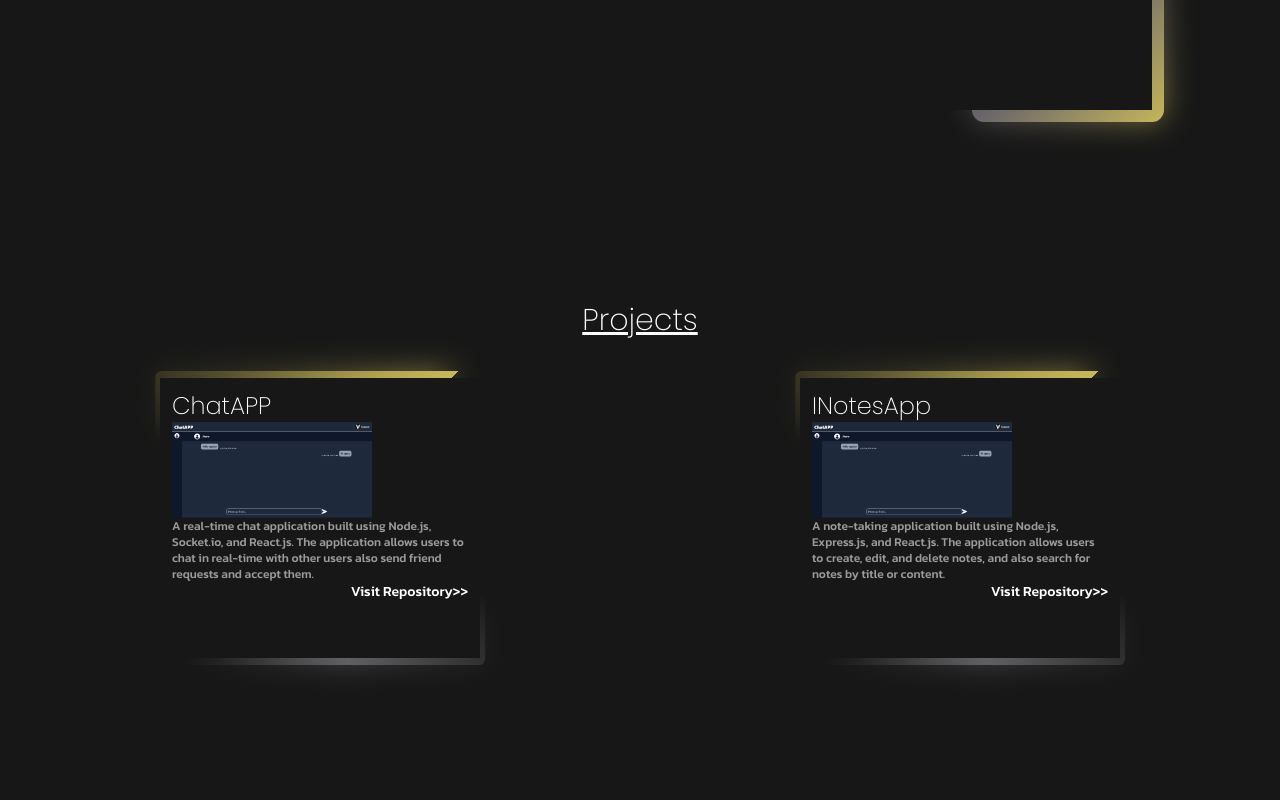
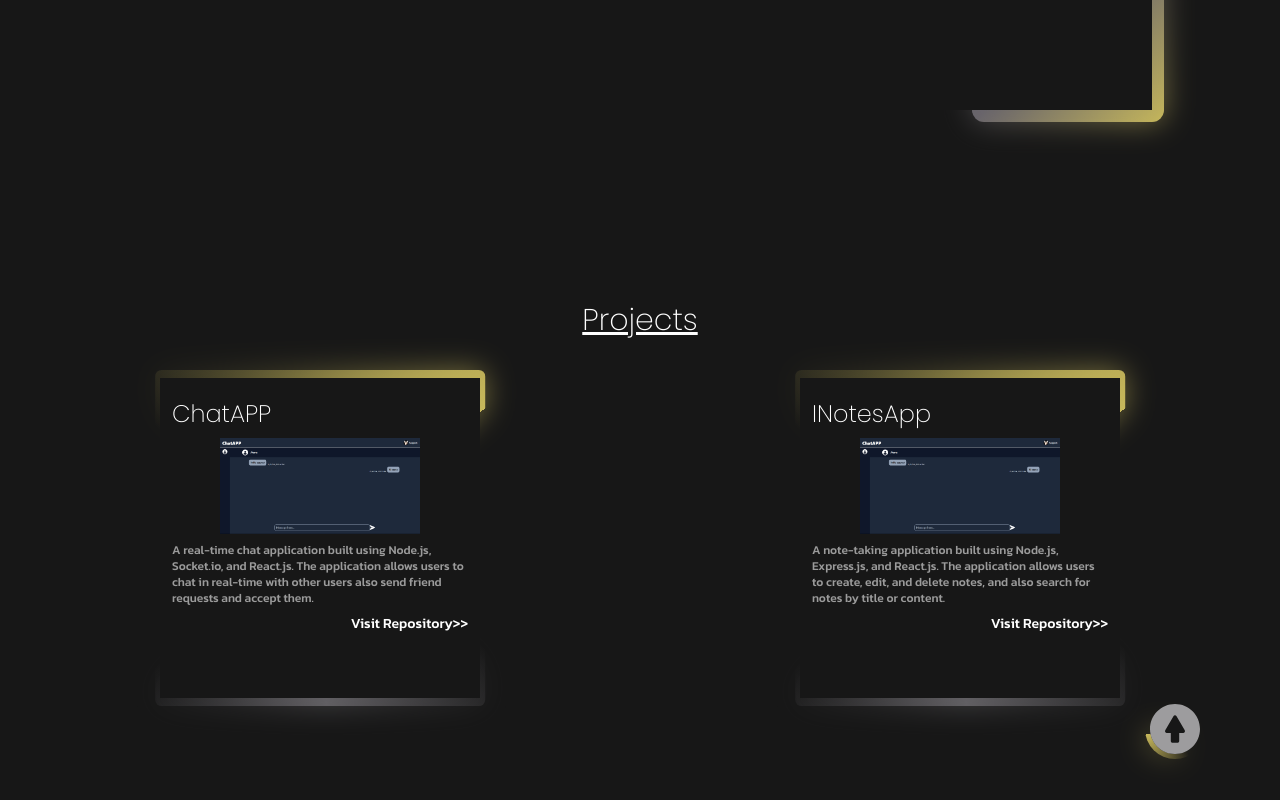
Before and after one commit to Azzpect/Portfolio, a Next.js app: page / in a window 1280 px wide. Shown: the part 650-1450 px from the top of the page. Before the commit the page ends 1420 px from the top, so only its background shows below. Built offline with nearby package versions, Linux system fonts and the light colour scheme.

Commit message:
added project section to main section arrow

```diff
--- a/src/app/page.tsx
+++ b/src/app/page.tsx
@@ -24,7 +24,7 @@ export default function Home() {
 
   return (
     <>
-    <div id="main" className="w-screen h-screen flex items-center justify-center">
+    <div id="main" className="w-screen h-screen flex items-center justify-center mb-28">
       <div id="intro" className="relative w-4/5 h-[90%]">
         <div className="absolute top-5 right-10 flex items-center justify-around z-10 w-28">
           <Link href="mailto:azzpect6571@gmail.com">
@@ -89,13 +89,19 @@ export default function Home() {
         </div>
       </div>
     </div>
-    <div id="projects" className="w-screen border-solid mt-28 mb-28 flex flex-col items-center underline decoration-white">
+    <div id="projects" className="w-screen border-solid mb-28 flex flex-col items-center underline decoration-white relative">
       <h1 className={`text-white text-3xl font-bold ${poppins.className} p-10`}>Projects</h1>
       <div className="flex justify-around w-full">
         {projectData.map((project, index) => {
           return <ProjectCard key={index} title={project.title} desc={project.desc} img={project.img} repoLink={project.repoLink} />
         })}
       </div>
+      <Link href="#main" className="absolute -bottom-14 right-20 rounded-full">
+        <div className="rotater"></div>
+        <div className="bg-primaryBgColor rounded-full">
+          <Image src="/upArrow.svg" alt="Up arrow" width={50} height={50}/>
+        </div>
+      </Link>
     </div>
     </>
   );
@@ -104,13 +110,13 @@ export default function Home() {
 
 function ProjectCard({title, desc, img, repoLink}: {title: string, desc: string, img: string, repoLink: string}) {
   return (
-    <div className="w-[25vw] h-[35vh] project-card relative">
+    <div className="w-[25vw] h-[40vh] project-card relative">
         <div className="rotater"></div>
         <div className="rotater"></div>
       <div className="absolute w-full h-full bg-primaryBgColor p-3 flex flex-col">
-        <h1 className={`text-white text-2xl font-semibold ${poppins.className}`}>{title}</h1>
-        <Link href="/chatApp.png"><Image src={img} alt={title} width={200} height={200} /></Link>
-        <p className={`text-[#9b9b9b] text-xs ${kanit.className}`}>{desc}</p>
+        <h1 className={`text-white text-2xl font-semibold ${poppins.className} py-2`}>{title}</h1>
+        <Link href="/chatApp.png" className="self-center"><Image src={img} alt={title} width={200} height={200} /></Link>
+        <p className={`text-[#9b9b9b] text-xs ${kanit.className} py-2`}>{desc}</p>
         <Link href={repoLink} className={`text-white text-sm font-semibold ${kanit.className} self-end`}>Visit Repository&gt;&gt;</Link>
       </div>
     </div>
--- a/src/app/styles/projectCard.css
+++ b/src/app/styles/projectCard.css
@@ -3,7 +3,38 @@
     initial-value: 0deg;
     inherits: false;
 }
-.rotater {
+#projects>a {
+    /* border-color: transparent; */
+}
+#projects>a>.rotater {
+    content: "";
+    position: absolute;
+    top: 50%;
+    left: 50%;
+    transform: translate(-50%, -50%);
+    width: 120%;
+    height: 120%;
+    border-radius: 50%;
+    background-image: conic-gradient(from var(--angle), transparent 70%, #c7b85b);
+    animation: rotate 1s linear infinite;
+    z-index: -1;
+}
+#projects>a::before {
+    content: "";
+    position: absolute;
+    top: 50%;
+    left: 50%;
+    transform: translate(-50%, -50%);
+    width: 120%;
+    height: 120%;
+    border-radius: 50%;
+    background-image: conic-gradient(from var(--angle), transparent 70%, #c7b85b);
+    animation: rotate 1s linear infinite;
+    z-index: -1;
+    filter: blur(15px);
+    opacity: 0.6;
+}
+.project-card>.rotater {
     position: absolute;
     top: 50%;
     left: 50%;
@@ -13,14 +44,14 @@
     border-radius: 0.4rem;
     animation: rotate 5s linear infinite;
 }
-.rotater:nth-child(1) {
+.project-card>.rotater:nth-child(1) {
     background-image: conic-gradient(from var(--angle), transparent 70%, #c7b85b);
 }
-.rotater:nth-child(2) {
+.project-card>.rotater:nth-child(2) {
     background-image: conic-gradient(from var(--angle), transparent 20%, #615f63, transparent 50%);
 }
 
-.rotater::before{
+.project-card>.rotater::before{
     content: "";
     position: absolute;
     top: 50%;
@@ -33,10 +64,10 @@
     filter: blur(15px);
     opacity: 0.6;
 }
-.rotater:nth-child(1)::before{
+.project-card>.rotater:nth-child(1)::before{
     background-image: conic-gradient(from var(--angle), transparent 70%, #c7b85b);
 }
-.rotater:nth-child(2)::before {
+.project-card>.rotater:nth-child(2)::before {
     background-image: conic-gradient(from var(--angle), transparent 20%, #615f63, transparent 50%);
 }
 
```
Also changed, not shown: public/upArrow.svg (added).
